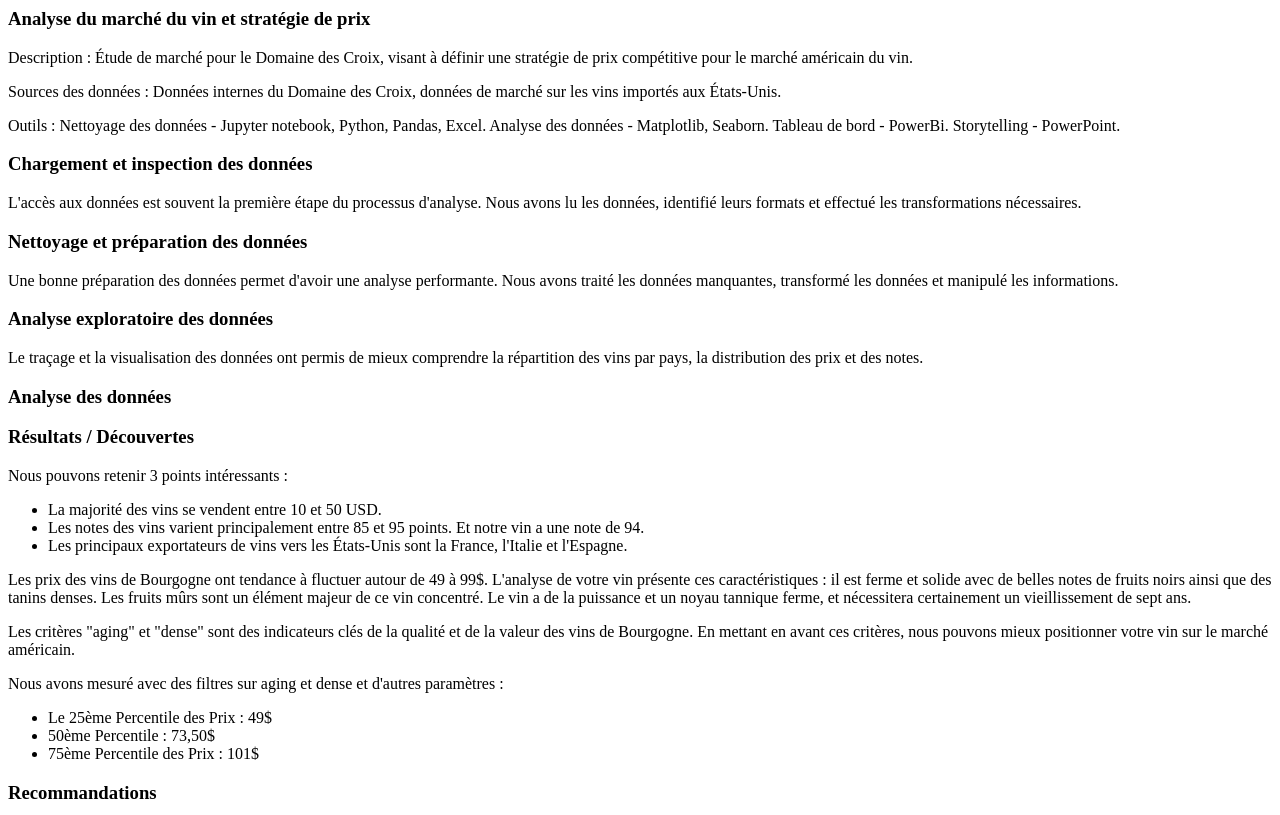
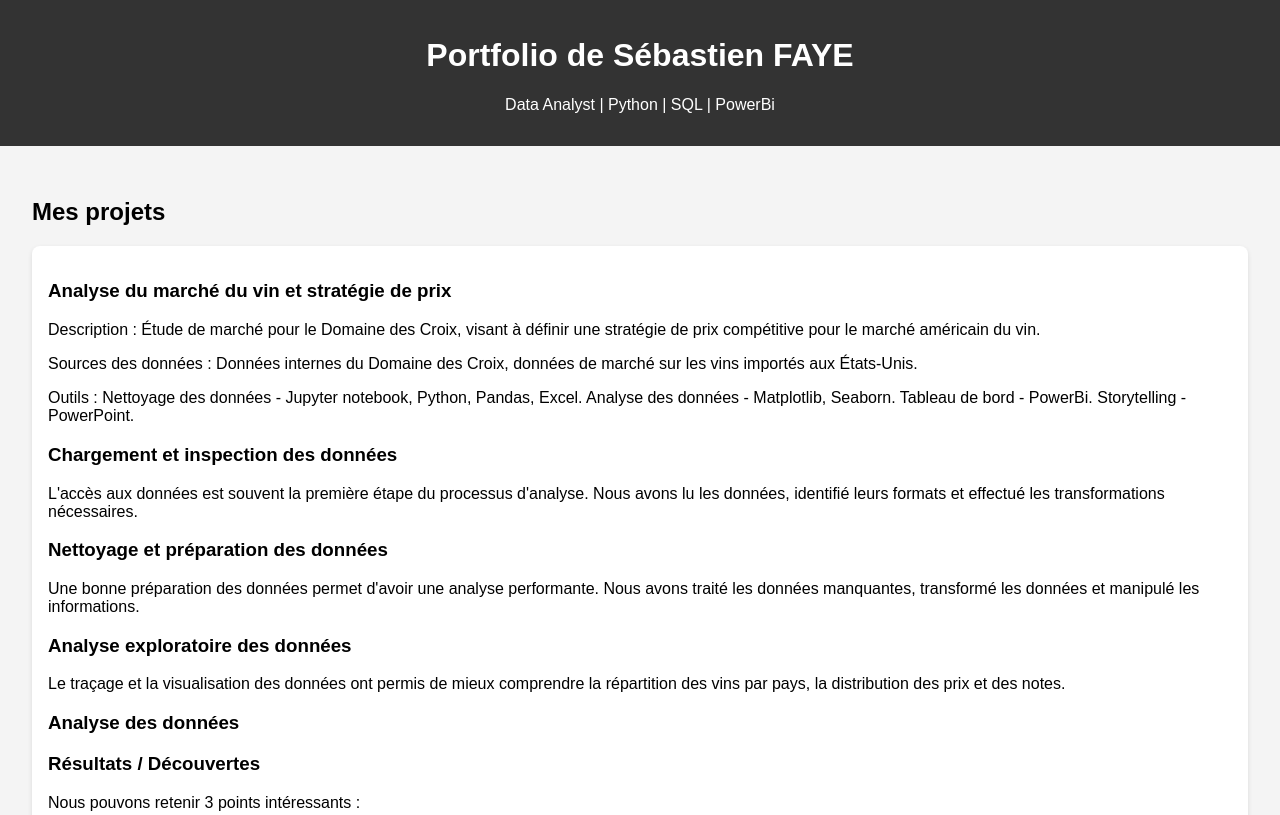
Before and after one commit to fafa-cs50/Sebastien, a plain HTML site: page index.html in a window 1280 px wide. Shown: the top 815 px of the page. Drawn offline with Linux system fonts and the light colour scheme.

Commit message:
Update index.html

```diff
--- a/index.html
+++ b/index.html
@@ -1,3 +1,48 @@
+<!DOCTYPE html>
+<html lang="fr">
+<head>
+    <meta charset="UTF-8">
+    <meta name="viewport" content="width=device-width, initial-scale=1.0">
+    <title>Portfolio - Sébastien FAYE</title>
+    <style>
+        body {
+            font-family: Arial, sans-serif;
+            margin: 0;
+            padding: 0;
+            background-color: #f4f4f4;
+        }
+        header {
+            background-color: #333;
+            color: white;
+            text-align: center;
+            padding: 1rem;
+        }
+        main {
+            padding: 2rem;
+        }
+        .project {
+            background-color: white;
+            margin: 1rem 0;
+            padding: 1rem;
+            border-radius: 8px;
+            box-shadow: 0 2px 5px rgba(0, 0, 0, 0.1);
+        }
+    </style>
+</head>
+
+<body>
+
+<header>
+    <h1>Portfolio de Sébastien FAYE</h1>
+    <p>Data Analyst | Python | SQL | PowerBi</p>
+</header>
+
+<main>
+    <section>
+        <h2>Mes projets</h2>
+
+
+
 <div class="project">
         <h3>Analyse du marché du vin et stratégie de prix</h3>
         <p>Description : Étude de marché pour le Domaine des Croix, visant à définir une stratégie de prix compétitive pour le marché américain du vin.</p>
@@ -44,4 +89,8 @@
         </div>
     </div>
 
-</section>
+  </section>
+</main>
+
+</body>
+</html>
```
